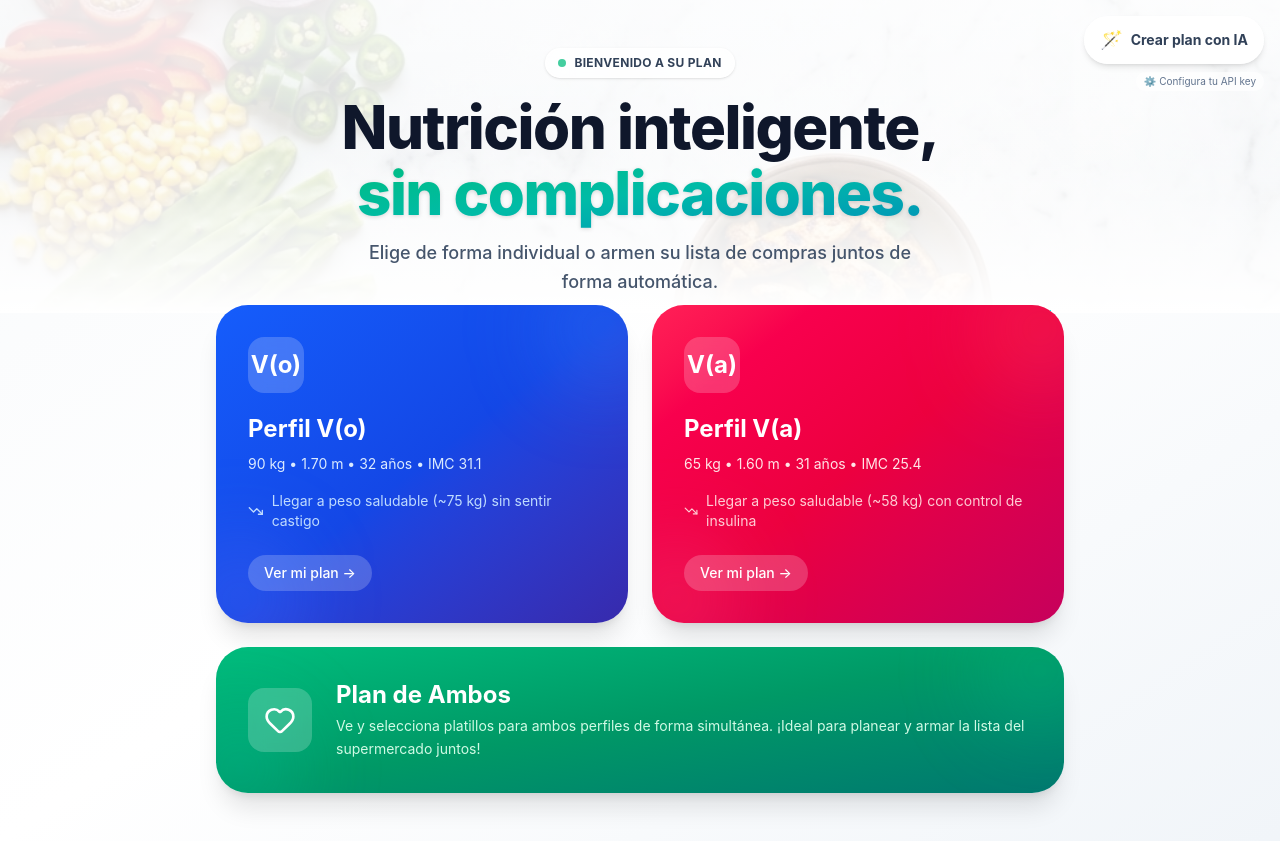
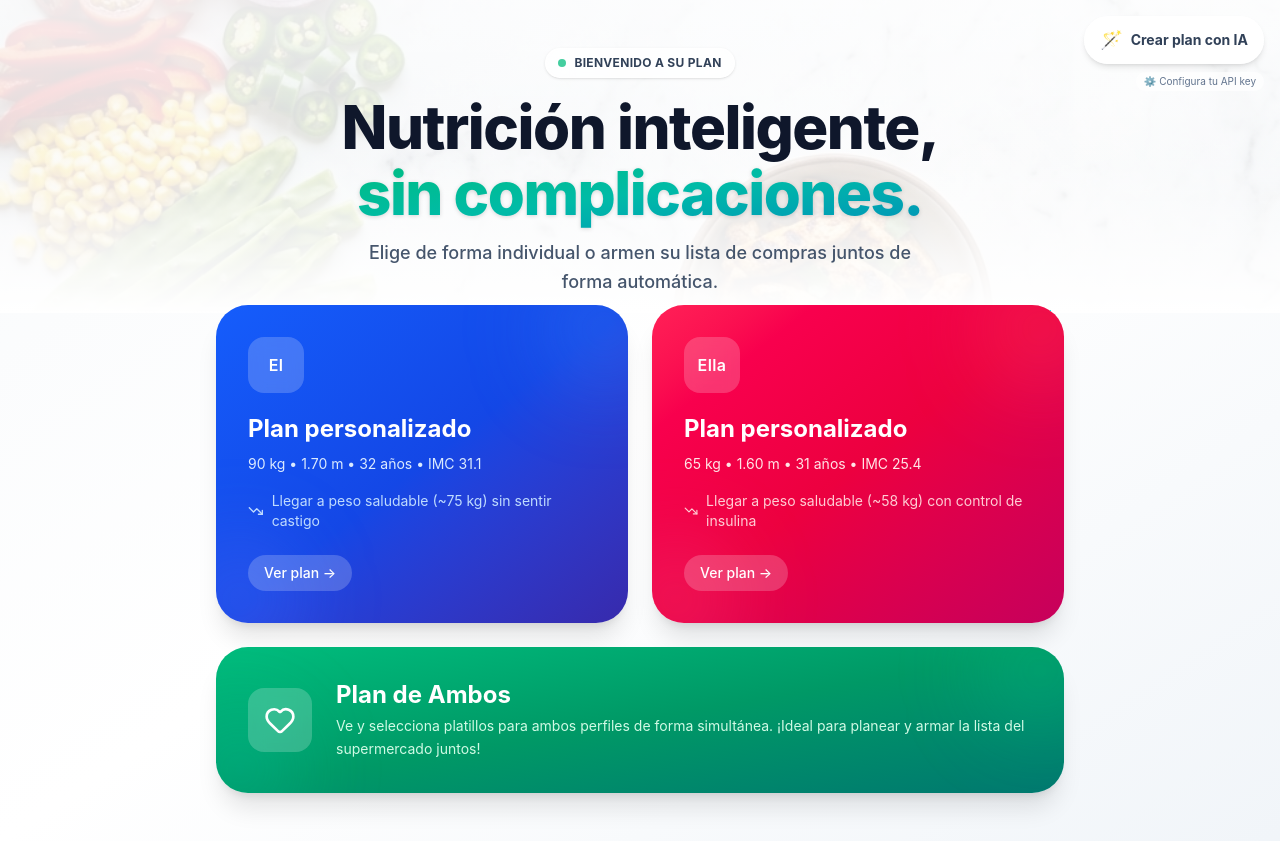
Before and after one commit to VtorErick/PlanNutricional, a React (Vite) app: page / in a window 1280 px wide. Built offline with nearby package versions, Linux system fonts and the light colour scheme.

Commit message:
Rediseña tarjetas del home con copy más profesional y sin repetición

```diff
--- a/api/generate-plan.js
+++ b/api/generate-plan.js
@@ -8,7 +8,7 @@ ESTRUCTURA REQUERIDA - DEBES SEGUIR ESTA ESTRUCTURA EXACTA:
 
 1. perfil${prefix}: {
     id: "${lowerPrefix}",
-    nombre: "${prefix === 'VO' ? 'V(o)' : 'V(a)'}",
+    nombre: "${prefix === 'VO' ? 'El' : 'Ella'}",
   perfil: string (peso, altura, IMC calculado - SOLO incluir edad si se proporcionó en los datos),
     meta: string (usa los datos reales: peso meta si se proporcionó, objetivos del usuario, tiempo objetivo si se proporcionó),
     descripcion: string,
@@ -46,7 +46,7 @@ ESTRUCTURA REQUERIDA - DEBES SEGUIR ESTA ESTRUCTURA EXACTA:
 3. plan${prefix}: objeto con 7 días (Lunes-Domingo), cada día con 5 momentos (desayuno, colacion_am, comida, colacion_pm, cena)
 
 REGLAS CRÍTICAS:
-- OBLIGATORIO: id debe ser "${lowerPrefix}" y nombre debe ser "${prefix === 'VO' ? 'V(o)' : 'V(a)'}" - NO usar otros nombres
+- OBLIGATORIO: id debe ser "${lowerPrefix}" y nombre debe ser "${prefix === 'VO' ? 'El' : 'Ella'}" - NO usar otros nombres
 - OBLIGATORIO: objetivosPorMomento debe incluir TODOS los grupos: frutas, verduras, cereales, leguminosas, leche (usar key 'leche' internamente pero mostrar como Lácteos en distribucionDiaria), proteina, grasas
 - OBLIGATORIO: distribucionDiaria debe calcular los totales correctamente sumando objetivosPorMomento
 - OBLIGATORIO: equivalencias debe tener MINIMO 6-7 categorías diferentes con items detallados
--- a/src/App.tsx
+++ b/src/App.tsx
@@ -23,7 +23,7 @@ ESTRUCTURA REQUERIDA - DEBES SEGUIR ESTA ESTRUCTURA EXACTA:
 
 1. perfil${prefix}: {
     id: "${lowerPrefix}",
-    nombre: "${prefix === 'VO' ? 'V(o)' : 'V(a)'}",
+    nombre: "${prefix === 'VO' ? 'El' : 'Ella'}",
     perfil: string (edad, peso, altura, IMC),
     meta: string,
     descripcion: string,
@@ -61,7 +61,7 @@ ESTRUCTURA REQUERIDA - DEBES SEGUIR ESTA ESTRUCTURA EXACTA:
 3. plan${prefix}: objeto con 7 días (Lunes-Domingo), cada día con 5 momentos (desayuno, colacion_am, comida, colacion_pm, cena)
 
 REGLAS CRÍTICAS:
-- OBLIGATORIO: id debe ser "${lowerPrefix}" y nombre debe ser "${prefix === 'VO' ? 'V(o)' : 'V(a)'}" - NO usar otros nombres
+- OBLIGATORIO: id debe ser "${lowerPrefix}" y nombre debe ser "${prefix === 'VO' ? 'El' : 'Ella'}" - NO usar otros nombres
 - OBLIGATORIO: objetivosPorMomento debe incluir TODOS los grupos: frutas, verduras, cereales, leguminosas, leche, proteina, grasas
 - OBLIGATORIO: distribucionDiaria debe calcular los totales correctamente sumando objetivosPorMomento
 - OBLIGATORIO: equivalencias debe tener MINIMO 6-7 categorías diferentes con items detallados
@@ -825,7 +825,7 @@ export default function App() {
               <div className="grid grid-cols-1 md:grid-cols-2 gap-4">
                 <AdminPanel
                   perfilId="vo"
-                  title="Datos V(o)"
+                  title="Datos El"
                   themeColor="blue"
                   rawDataText={rawData.vo}
                   customData={customData}
@@ -836,7 +836,7 @@ export default function App() {
                 />
                 <AdminPanel
                   perfilId="va"
-                  title="Datos V(a)"
+                  title="Datos Ella"
                   themeColor="rose"
                   rawDataText={rawData.va}
                   customData={customData}
@@ -946,15 +946,15 @@ export default function App() {
               <div className="absolute -bottom-10 -left-10 w-32 h-32 bg-indigo-400/20 rounded-full blur-2xl" />
               <div className="relative">
                 <div className="w-14 h-14 rounded-2xl bg-white/20 backdrop-blur flex items-center justify-center mb-5">
-                  <span className="text-2xl font-bold text-white">V(o)</span>
+                  <span className="text-base font-semibold tracking-wide text-white">El</span>
                 </div>
-                <h2 className="text-2xl font-bold text-white mb-2">Perfil V(o)</h2>
+                <h2 className="text-2xl font-bold text-white mb-2">Plan personalizado</h2>
                 <p className="text-blue-100 text-sm mb-4 leading-relaxed">{perfilesData.vo.perfil}</p>
                 <div className="flex items-center gap-2 text-blue-200 text-sm">
                   <TrendingDown className="w-4 h-4" /><span>{perfilesData.vo.meta}</span>
                 </div>
                 <div className="mt-6 inline-flex items-center gap-2 px-4 py-2 bg-white/20 rounded-full text-white text-sm font-medium group-hover:bg-white/30 transition-colors">
-                  Ver mi plan →
+                  Ver plan →
                 </div>
               </div>
             </motion.button>
@@ -969,15 +969,15 @@ export default function App() {
               <div className="absolute -bottom-10 -left-10 w-32 h-32 bg-pink-400/20 rounded-full blur-2xl" />
               <div className="relative">
                 <div className="w-14 h-14 rounded-2xl bg-white/20 backdrop-blur flex items-center justify-center mb-5">
-                  <span className="text-2xl font-bold text-white">V(a)</span>
+                  <span className="text-base font-semibold tracking-wide text-white">Ella</span>
                 </div>
-                <h2 className="text-2xl font-bold text-white mb-2">Perfil V(a)</h2>
+                <h2 className="text-2xl font-bold text-white mb-2">Plan personalizado</h2>
                 <p className="text-rose-100 text-sm mb-4 leading-relaxed">{perfilesData.va.perfil}</p>
                 <div className="flex items-center gap-2 text-rose-200 text-sm">
                   <TrendingDown className="w-4 h-4" /><span>{perfilesData.va.meta}</span>
                 </div>
                 <div className="mt-6 inline-flex items-center gap-2 px-4 py-2 bg-white/20 rounded-full text-white text-sm font-medium group-hover:bg-white/30 transition-colors">
-                  Ver mi plan →
+                  Ver plan →
                 </div>
               </div>
             </motion.button>
@@ -1079,7 +1079,7 @@ export default function App() {
                 Plan de {isAmbos ? 'Ambos' : perfil.nombre}
               </h1>
               <p className="text-[11px] text-slate-500 truncate hidden sm:block">
-                {isAmbos ? 'Vista combinada de V(o) y V(a)' : perfil.perfil}
+                {isAmbos ? 'Vista combinada de El y Ella' : perfil.perfil}
               </p>
             </div>
           </div>
--- a/src/components/NutritionQuestionnaire.tsx
+++ b/src/components/NutritionQuestionnaire.tsx
@@ -302,8 +302,8 @@ export default function NutritionQuestionnaire({
       <div className="space-y-2.5">
         <p className="text-center text-slate-500 text-sm mb-4">Selecciona para quién generas el plan</p>
         {([
-          ['vo',    '👨', 'Perfil V(o)',     'Plan individual masculino'],
-          ['va',    '👩', 'Perfil V(a)',     'Plan individual femenino' ],
+          ['vo',    '👨', 'Perfil El',     'Plan individual masculino'],
+          ['va',    '👩', 'Perfil Ella',     'Plan individual femenino' ],
           ['ambos', '👫', 'Ambos Perfiles', 'Plan completo para los dos'],
         ] as const).map(([val, emoji, title, sub]) => {
           const t = THEME[val];
@@ -666,7 +666,7 @@ export default function NutritionQuestionnaire({
           <div className="p-4 rounded-2xl border border-slate-200 bg-slate-50">
             <p className="text-xs font-bold uppercase tracking-wider mb-2.5 text-slate-600">📋 Configuración del Plan</p>
             <div className="grid grid-cols-2 gap-x-4 gap-y-1 text-xs text-slate-600">
-              <span>Perfil: <strong>{targetProfile === 'ambos' ? 'Ambos' : targetProfile === 'vo' ? 'V(o)' : 'V(a)'}</strong></span>
+              <span>Perfil: <strong>{targetProfile === 'ambos' ? 'Ambos' : targetProfile === 'vo' ? 'El' : 'Ella'}</strong></span>
               <span>Porciones: <strong>{portionMode === 'auto' ? 'IA decide 🤖' : 'Manual 📋'}</strong></span>
               {portionSummary && <span className="col-span-2 text-slate-500">Resumen: {portionSummary}</span>}
               {vo.favoriteCuisineStyles && <span className="col-span-2 text-slate-500">Cocina: {vo.favoriteCuisineStyles}</span>}
@@ -681,7 +681,7 @@ export default function NutritionQuestionnaire({
             return (
               <div key={p} className={`p-4 rounded-2xl border ${t.border} ${t.light}`}>
                 <p className={`text-xs font-bold uppercase tracking-wider mb-2.5 ${t.text}`}>
-                  {p === 'vo' ? '👨 Perfil V(o)' : '👩 Perfil V(a)'}
+                  {p === 'vo' ? '👨 Perfil El' : '👩 Perfil Ella'}
                 </p>
                 <div className="grid grid-cols-2 gap-x-4 gap-y-1.5 text-xs text-slate-600">
                   {data.age && <span>Edad: <strong>{data.age} años</strong></span>}
@@ -820,7 +820,7 @@ export default function NutritionQuestionnaire({
   const isOptional  = type === 'salud' || type === 'medicos' || type === 'preferencias' || type === 'horarios' || type === 'portions' || type === 'cocina';
 
   const { label: stepLabel, Icon: StepIcon } = STEP_META[type];
-  const profileSuffix = currentStep.profile === 'vo' ? ' · V(o)' : currentStep.profile === 'va' ? ' · V(a)' : '';
+  const profileSuffix = currentStep.profile === 'vo' ? ' · El' : currentStep.profile === 'va' ? ' · Ella' : '';
 
   return (
     <div className="mt-4 rounded-3xl bg-white border border-slate-200 shadow-sm overflow-hidden flex flex-col">
--- a/src/data/perfil-va.ts
+++ b/src/data/perfil-va.ts
@@ -3,7 +3,7 @@ import type { MealItem, MealTime } from '../data';
 // --- INFORMACIÓN PERSONAL Y METAS ---
 export const perfilVA = {
   id: 'va',
-  nombre: 'V(a)',
+  nombre: 'Ella',
   edad: 31,
   descripcion: 'Plan basado en la guía del nutriólogo con estructura de equivalentes. Frutas moderadas, verduras altas, grasas medidas. Adaptado para cuidar niveles de insulina.',
   perfil: '65 kg • 1.60 m • 31 años • IMC 25.4',
--- a/src/data/perfil-vo.ts
+++ b/src/data/perfil-vo.ts
@@ -3,7 +3,7 @@ import type { MealItem, MealTime } from '../data';
 // --- INFORMACIÓN PERSONAL Y METAS ---
 export const perfilVO = {
   id: 'vo',
-  nombre: 'V(o)',
+  nombre: 'El',
   edad: 32,
   descripcion: 'Plan diseñado para bajar de peso con horarios tarde-noche. Tu riesgo principal es llegar con hambre y rebotar a pan, galletas, cereal o dulce. Este plan mete proteína fuerte en cada comida y opciones dulces inteligentes.',
   perfil: '90 kg • 1.70 m • 32 años • IMC 31.1',
```
